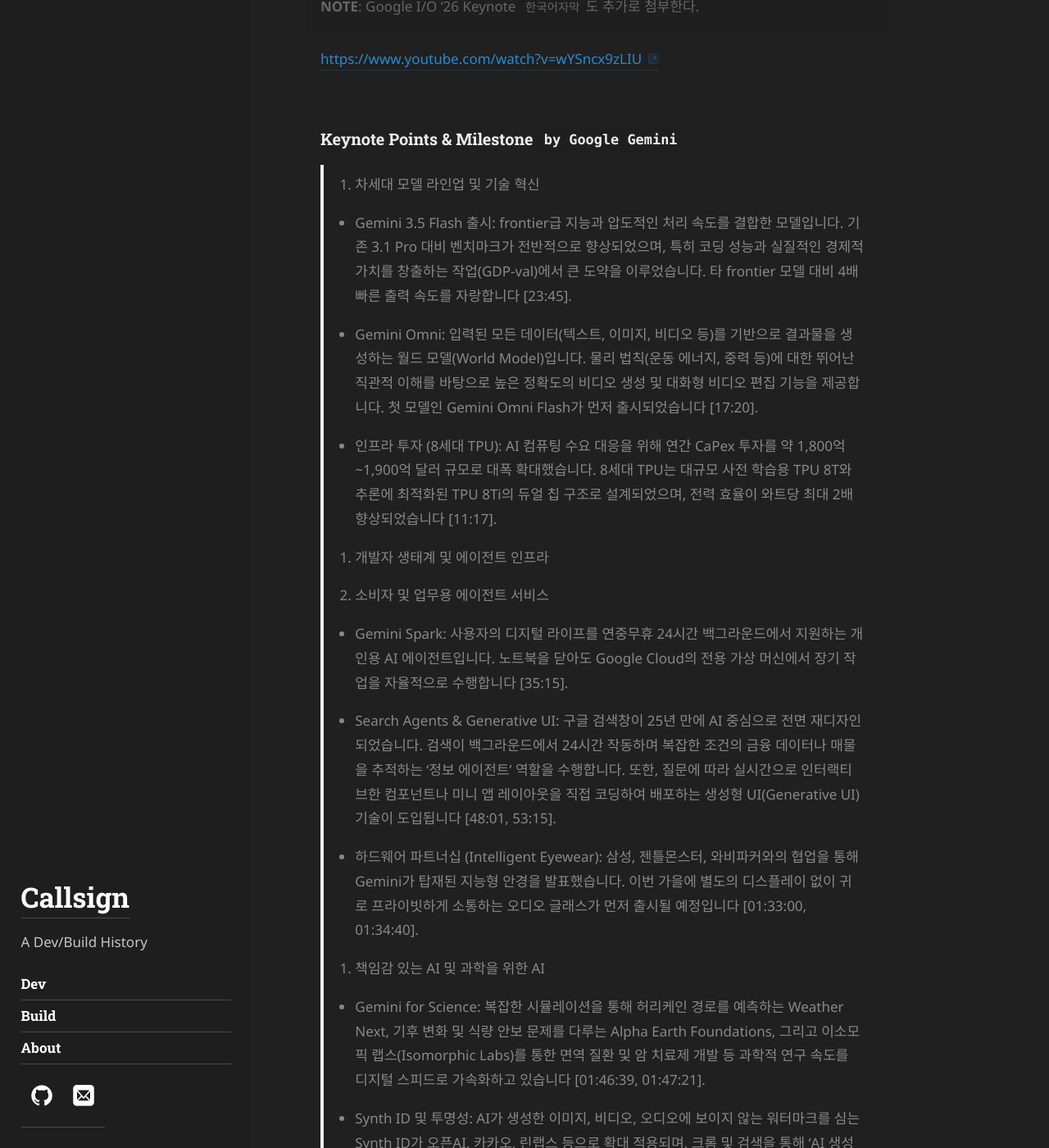
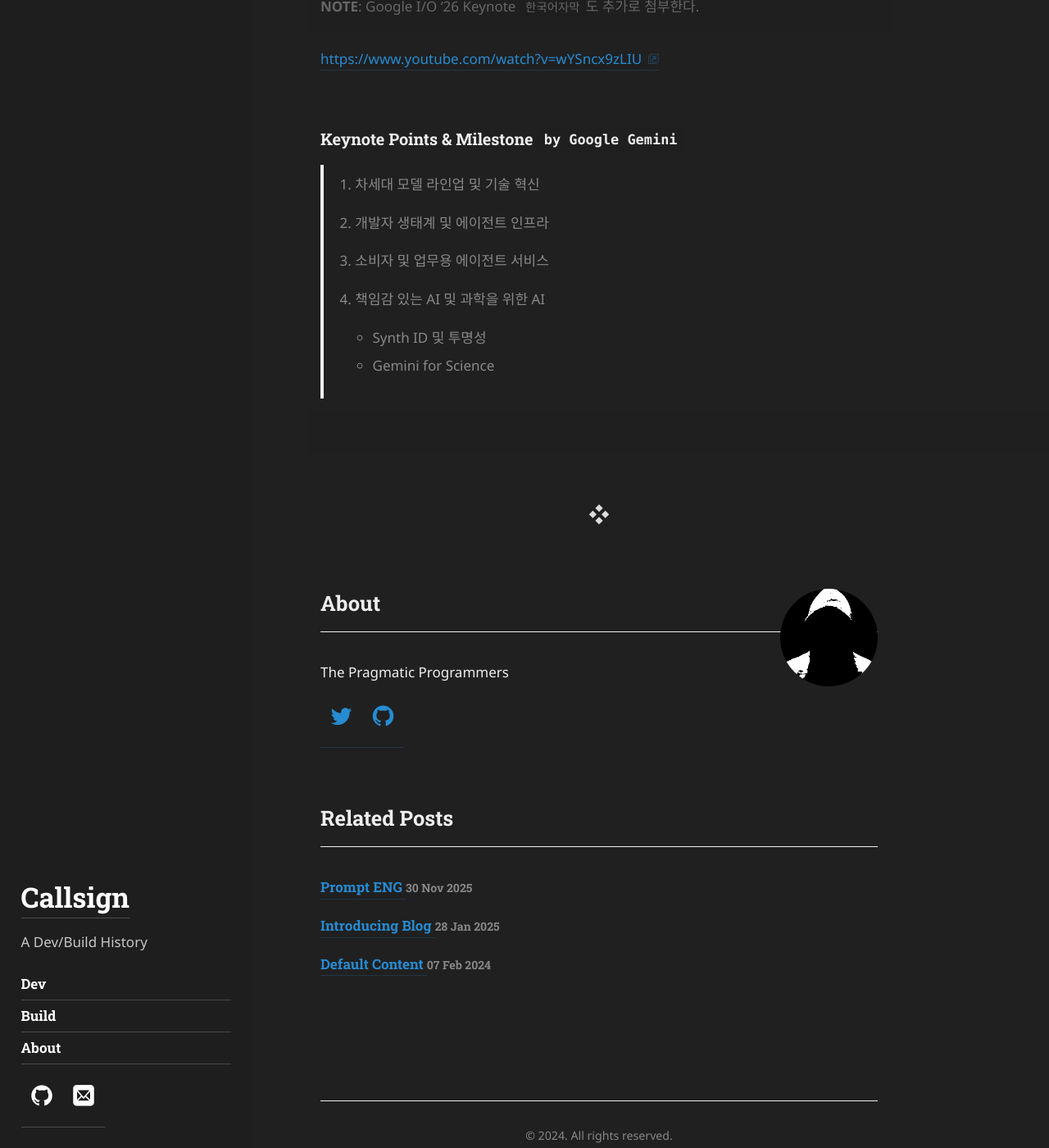
Before and after one commit to callsign88/callsign88.github.io, a Jekyll site: the page built from _posts/2026-05-26-Post-AIPro.md, in a window 1280 px wide and 1400 px high, scrolled down 840 px. Shown: the whole window at 82% size. Built offline with Jekyll 4.4.1, drawn with Linux system fonts in a browser that asks for light colours; some web fonts are replaced; some of the changed text lies outside the part shown.

Commit message:
Simplify Google I/O post: remove detailed descriptions and focus on keywords

```diff
--- a/_posts/2026-05-26-Post-AIPro.md
+++ b/_posts/2026-05-26-Post-AIPro.md
@@ -29,29 +29,14 @@
 
 > 1. 차세대 모델 라인업 및 기술 혁신<br>
 >
-> - Gemini 3.5 Flash 출시: frontier급 지능과 압도적인 처리 속도를 결합한 모델입니다. 기존 3.1 Pro 대비 벤치마크가 전반적으로 향상되었으며, 특히 코딩 성능과 실질적인 경제적 가치를 창출하는 작업(GDP-val)에서 큰 도약을 이루었습니다. 타 frontier 모델 대비 4배 빠른 출력 속도를 자랑합니다 [23:45].
->
-> - Gemini Omni: 입력된 모든 데이터(텍스트, 이미지, 비디오 등)를 기반으로 결과물을 생성하는 월드 모델(World Model)입니다. 물리 법칙(운동 에너지, 중력 등)에 대한 뛰어난 직관적 이해를 바탕으로 높은 정확도의 비디오 생성 및 대화형 비디오 편집 기능을 제공합니다. 첫 모델인 Gemini Omni Flash가 먼저 출시되었습니다 [17:20].
->
-> - 인프라 투자 (8세대 TPU): AI 컴퓨팅 수요 대응을 위해 연간 CaPex 투자를 약 1,800억~1,900억 달러 규모로 대폭 확대했습니다. 8세대 TPU는 대규모 사전 학습용 TPU 8T와 추론에 최적화된 TPU 8Ti의 듀얼 칩 구조로 설계되었으며, 전력 효율이 와트당 최대 2배 향상되었습니다 [11:17].
->
 > 2. 개발자 생태계 및 에이전트 인프라<br>
 >
 >
 > 3. 소비자 및 업무용 에이전트 서비스<br>
 >
-> - Gemini Spark: 사용자의 디지털 라이프를 연중무휴 24시간 백그라운드에서 지원하는 개인용 AI 에이전트입니다. 노트북을 닫아도 Google Cloud의 전용 가상 머신에서 장기 작업을 자율적으로 수행합니다 [35:15].
->
-> - Search Agents & Generative UI: 구글 검색창이 25년 만에 AI 중심으로 전면 재디자인되었습니다. 검색이 백그라운드에서 24시간 작동하며 복잡한 조건의 금융 데이터나 매물을 추적하는 '정보 에이전트' 역할을 수행합니다. 또한, 질문에 따라 실시간으로 인터랙티브한 컴포넌트나 미니 앱 레이아웃을 직접 코딩하여 배포하는 생성형 UI(Generative UI) 기술이 도입됩니다 [48:01, 53:15].
->
-> - 하드웨어 파트너십 (Intelligent Eyewear): 삼성, 젠틀몬스터, 와비파커와의 협업을 통해 Gemini가 탑재된 지능형 안경을 발표했습니다. 이번 가을에 별도의 디스플레이 없이 귀로 프라이빗하게 소통하는 오디오 글래스가 먼저 출시될 예정입니다 [01:33:00, 01:34:40].
->
 > 4. 책임감 있는 AI 및 과학을 위한 AI<br>
->
-> - Gemini for Science: 복잡한 시뮬레이션을 통해 허리케인 경로를 예측하는 Weather Next, 기후 변화 및 식량 안보 문제를 다루는 Alpha Earth Foundations, 그리고 이소모픽 랩스(Isomorphic Labs)를 통한 면역 질환 및 암 치료제 개발 등 과학적 연구 속도를 디지털 스피드로 가속화하고 있습니다 [01:46:39, 01:47:21].
->
-> - Synth ID 및 투명성: AI가 생성한 이미지, 비디오, 오디오에 보이지 않는 워터마크를 심는 Synth ID가 오픈AI, 카카오, 린랩스 등으로 확대 적용되며, 크롬 및 검색을 통해 'AI 생성 여부'를 바로 검증할 수 있는 콘텐츠 자격 증명 기능이 추가됩니다 [02:20:53, 02:22:45].
->
+> - Synth ID 및 투명성
+> - Gemini for Science
 
 
 
```
